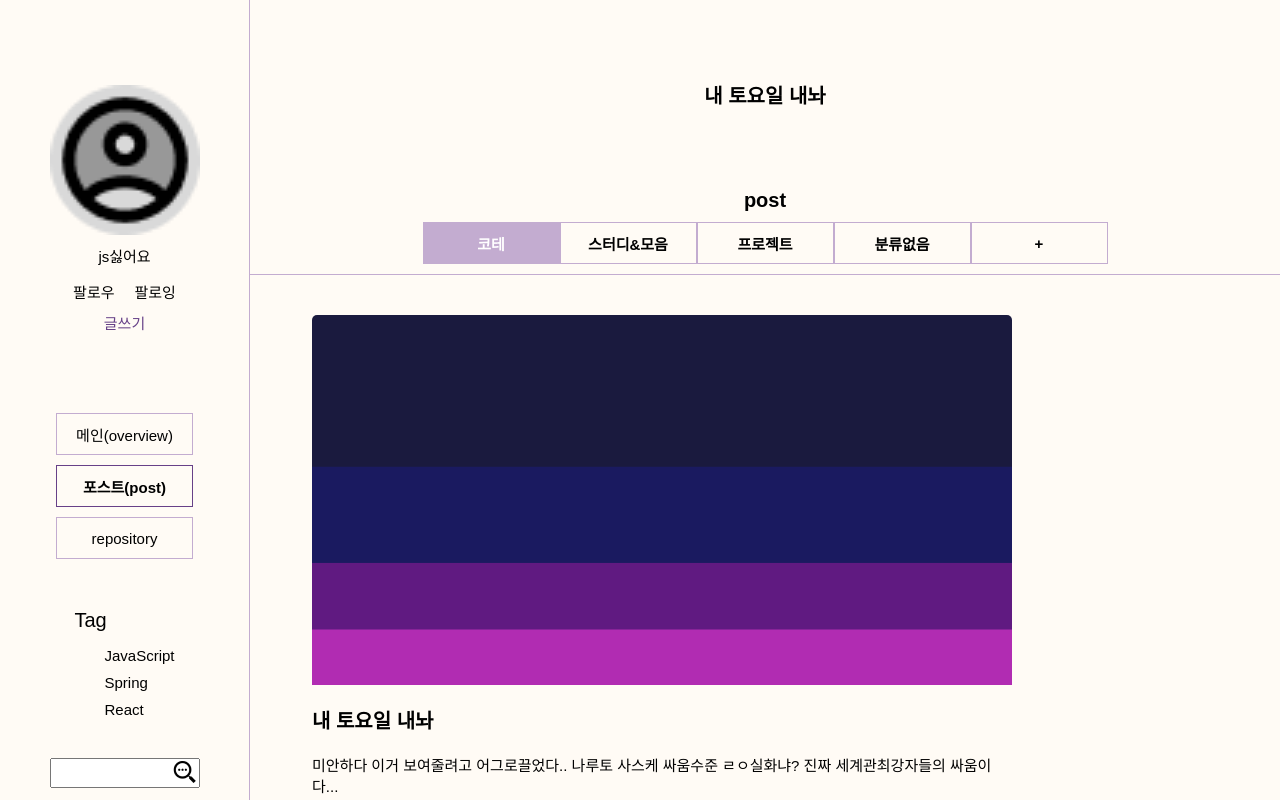
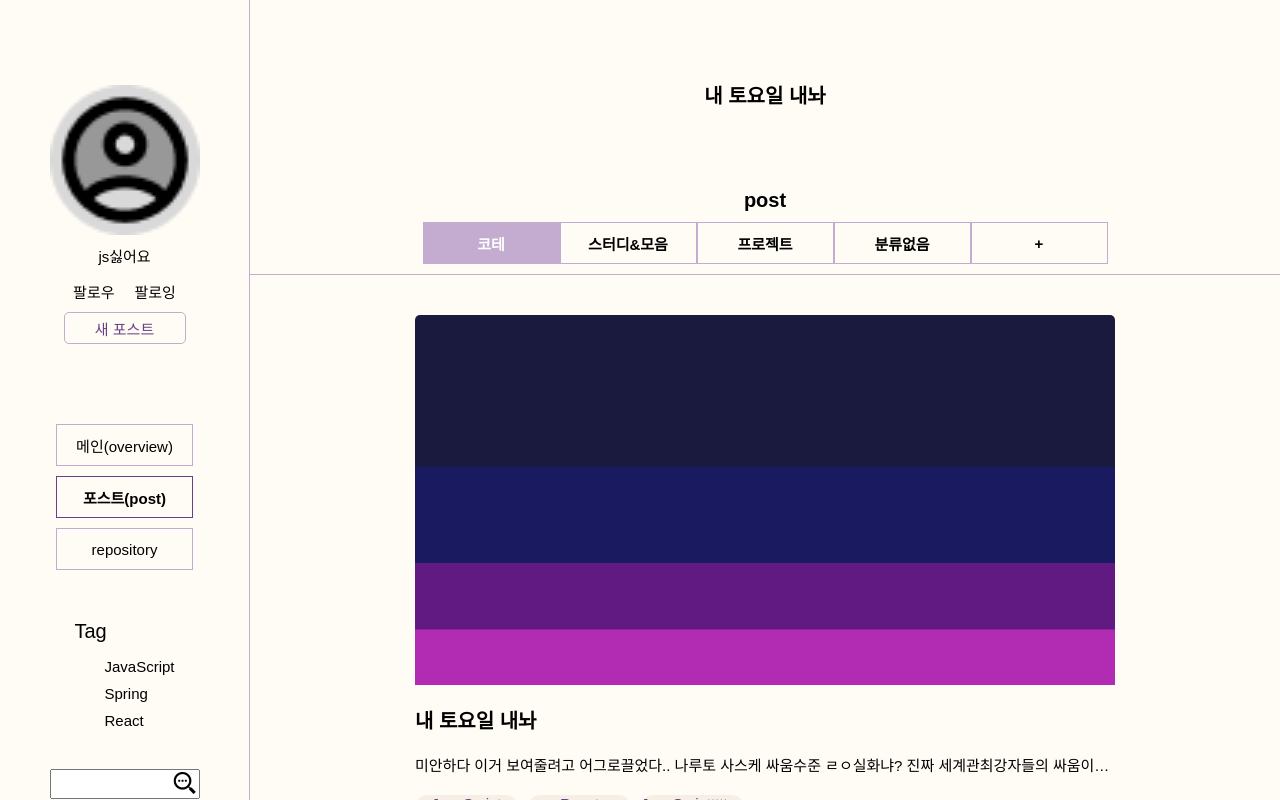
Before and after one commit to Hyangyoun/StudyCode_front, a React (Create React App) app: page /blog in a window 1280 px wide. Both pictures are taken after a click on the element "포스트(post)". Shown: the top 800 px of the page. Built offline with nearby package versions, Linux system fonts and the light colour scheme; a web font is replaced by a local one.

Commit message:
skin1수정-1 완
아직 검사안받음

```diff
--- a/src/Blog/BlogSkin1.jsx
+++ b/src/Blog/BlogSkin1.jsx
@@ -33,8 +33,14 @@ function BlogSkin1 (props){
                 <BlogHeader $screenSize={screenSize} $CartegoryIndex={CartegoryIndex} $menuIndex={menuIndex}>
                         <span >{"내 토요일 내놔"}</span>
                         <span className="blogMenu">
-                            {menuIndex === 1 ? "메인" :  menuIndex === 2 ? "post" :
-                            menuIndex === 3 ? "repository": menuIndex === 4 ? "팔로워": null}
+                            {
+                                {
+                                    1 : "메인",
+                                    2 : "post",
+                                    3 : "repository",
+                                    4 : "팔로워",
+                                }[menuIndex]
+                            }
                         </span>
                         {menuIndex === 2 ?
                             <ul className="categorys">
@@ -47,8 +53,14 @@ function BlogSkin1 (props){
                             :null
                         }
                 </BlogHeader>
-                {menuIndex === 1 ? <OverView/> :  menuIndex === 2 ? <PostList/> :
-                menuIndex === 3 ? <Repo/> : menuIndex === 4 ? <Followers/> : null}
+                {
+                        {
+                            1 : <OverView/>,
+                            2 : <PostList/>,
+                            3 : <Repo/>,
+                            4 : <Followers/>,
+                        }[menuIndex]
+                    }
             </div>
         </BlogSection>
     )
--- a/src/Blog/Cartegory.jsx
+++ b/src/Blog/Cartegory.jsx
@@ -52,6 +52,7 @@ const CartegoryList = styled.div`
     flex-direction: column;
     justify-content: center;
     align-items: center;
+    margin: auto;
     `
 const Item = styled.div`
     display: flex;
--- a/src/Blog/Followers.jsx
+++ b/src/Blog/Followers.jsx
@@ -7,8 +7,9 @@ function Followers(props){
 
     return(
             <RepoList>
-                <ul className="followers">
-                    <div className="followerFirst"></div>
+                <li className="followerList">
+                    <div className="follower"></div>
+                </li>
                 <li className="followerList">
                     <div className="follower">
                         <img className="profileImage" src="/image/icon/profile.png" alt="profileImage"/>
@@ -18,41 +19,31 @@ function Followers(props){
                         {following  ? "unfollow" : "follow"}
                     </div>
                 </li>
-                </ul>
             </RepoList>
         )
 }
 
-const RepoList = styled.div`
-    width: auto;
+const RepoList = styled.ul`
+    width: 1000px;
     height: auto;
     display: flex;
     flex-direction: column;
     justify-content: center;
     align-items: center;
+    padding: 0;
+    margin: 70px auto 0;
+    list-style: none;
 
-    .followers{
+    >li:first-child{
         width: 1000px;
-        height: auto;
-        padding: 0;
-        margin: 70px 0 0 0;
-        list-style: none;
-    }
-
-    .followerFirst{
-        width:auto;
         height: 40px;
-        display: flex;
-        flex-direction: row;
-        justify-content: space-between;
-        align-items: center;
         border: 1px solid var(--second);
         border-radius: 5px 5px 0 0;
         background-color: var(--second2);
+
     }
-
     .followerList{
-        width:auto;
+        width: 1000px;
         height: 40px;
         display: flex;
         flex-direction: row;
--- a/src/Blog/PostList.jsx
+++ b/src/Blog/PostList.jsx
@@ -2,40 +2,45 @@ import React, { useEffect, useState } from "react";
 import styled from "styled-components";
 
 function PostList(props){
+    const [isBlog , setIsBlog] = useState(true)
 
     return(
+        <>
+        {isBlog ?
             <BlogPost >
-                    <ul>
                 <li className="post">
                     <img src="/image/icon/sample.png" alt="썸네일" />
                     <span className="title">내 토요일 내놔</span>
-                            <span className="content">미안하다 이거 보여줄려고 어그로끌었다..
-                            나루토 사스케 싸움수준 ㄹㅇ실화냐? 진짜 세계관최강자들의 싸움이다...</span>
+                    <div className="content">미안하다 이거 보여줄려고 어그로끌었다..
+                    나루토 사스케 싸움수준 ㄹㅇ실화냐? 진짜 세계관최강자들의 싸움이다...</div>
                     <ul className="tagUl">
                         <li>JavaScript</li>
                         <li>React</li>
+                        <li>JavaScriptttttttttttt</li>
                     </ul>
                     <div className="likeDiv">
                         <span className="like">15</span>
                         <span>2023.09.13</span>
                     </div>
                 </li>
-                    </ul>
-                </BlogPost>
+            </BlogPost> :
+            <NoBlog>
+                <span>등록되어있는 포스트가 없습니다.</span>
+                <div>포스트 작성하기</div>
+            </NoBlog>
+        }</>
     )
 }
 
-const BlogPost = styled.div`
-    width:80%; height: auto;
+const BlogPost = styled.ul`
+    width:100%; height: auto;
     display: flex;
-    flex-direction: row;
+    flex-direction: column;
     align-items: center;
     justify-content: center;
+    margin: auto;
+    padding: 0;
 
-    ul{
-        margin: 0;
-        padding: 0;
-    }
     .post {
         margin-top: 40px;
         display: flex;
@@ -57,7 +62,10 @@ const BlogPost = styled.div`
         }
         .content {
             font-size: 15px;
-            margin-bottom: 20px;
+            margin-bottom: 15px;
+            overflow:hidden;
+            text-overflow: ellipsis;  	// ... 을 만들기
+            white-space: nowrap; 		// 아래줄로 내려가는 것을 막기위해
         }
         .likeDiv{
             margin-top: 20px;
@@ -81,18 +89,52 @@ const BlogPost = styled.div`
             flex-wrap: wrap;
             padding: 0;
             &>li {
-                display: flex;
+                display: block;               //block일때만 textoverflow 사용가능
                 width: 103px; height: 25px;
                 background-color: var(--second2);
                 border-radius: 50px;
+                font-size: 15px;
+                color: var(--primary);
+                margin: 5px 5px 0;
+                overflow:hidden;
+                text-overflow: ellipsis;  	// 로 ... 을 만들기
+                white-space: nowrap; 		// 아래줄로 내려가는 것을 막기위해
+                text-align: center;
+                cursor: pointer;
+            }
+            & > li:nth-child(6n-5){
+                margin-left: 0;
+            }
+    }
+`
+const NoBlog = styled.div`
+    margin: auto;
+    display: flex;
+    flex-direction: column;
     align-items: center;
     justify-content: center;
+    width: 1200px;
+    height: 500px;
+    font-size: 20px;
+    color: var(--primary);
+
+    & > div{
+        width: 150px; height: 40px;
+        margin-top: 40px;
+        display: flex;
+        align-items: center;
+        justify-content: center;
+        border: 1px solid var(--second);
+        border-radius: 5px;
         font-size: 15px;
-                color: var(--primary);
-                margin: 0 5px;
         cursor: pointer;
+
+        &:hover {
+            background-color: var(--second);
+            color: white;
         }
     }
 `
 
+
 export default PostList
--- a/src/Blog/Repo.jsx
+++ b/src/Blog/Repo.jsx
@@ -32,13 +32,14 @@ function Repo(props){
     )
 }
 
-const RepoList = styled.div`
+const RepoList = styled.ul`
     width: auto;
     height: auto;
     display: flex;
     flex-direction: column;
     justify-content: center;
     align-items: center;
+    margin: auto;
 
     .repo{
         width: 1000px;
--- a/src/Blog/SideBar.jsx
+++ b/src/Blog/SideBar.jsx
@@ -16,7 +16,7 @@ function SideBar(props){
                 <span onClick={() => changeMenuIndex(4)}>팔로우{}</span>
                 <span onClick={() => changeMenuIndex(4)}>팔로잉{}</span>
             </div>
-            <span className="write">글쓰기</span>
+            <div className="write">새 포스트</div>
             <div className="cartegoryForm" >
                 <div onClick={() => changeMenuIndex(1)} className="overview">메인(overview)</div>
                 <div onClick={() => changeMenuIndex(2)} className="post">포스트(post)</div>
@@ -48,7 +48,7 @@ function SideBar(props){
 /** 블로그 사이드바 스타일 컴포넌트  */
 const Sidebar = styled.div`
     width: 250px;
-    min-height: 880px;
+    min-height: 1100px;
     flex: 100%;
     padding-bottom: 40px;
     border-right: 1px solid var(--second);
@@ -84,10 +84,18 @@ const Sidebar = styled.div`
     .write{
         margin-top: 10px;
         color: var(--primary);
+        width: 120px; height: 30px;
+        border: 1px solid var(--second);
+        border-radius: 5px;
+        display: flex;
+        align-items: center;
+        justify-content: center;
+        font-size: 15px;
         cursor: pointer;
-        &:hover{
-            font-weight: bold;
-            text-decoration:underline;
+
+        &:hover {
+            background-color: var(--second);
+            color: white;
         }
     }
 
--- a/src/Page/BlogPage.jsx
+++ b/src/Page/BlogPage.jsx
@@ -4,6 +4,7 @@ import OverView from "../Blog/OverView";
 import BlogSkin1 from "../Blog/BlogSkin1";
 
 function BlogPage(props){
+
     const [menuIndex, setMenuIndex] = useState(1)
     const [skin, setSkin] = useState(1)
 
```
Lines whose indentation alone changed are shown as unchanged.
